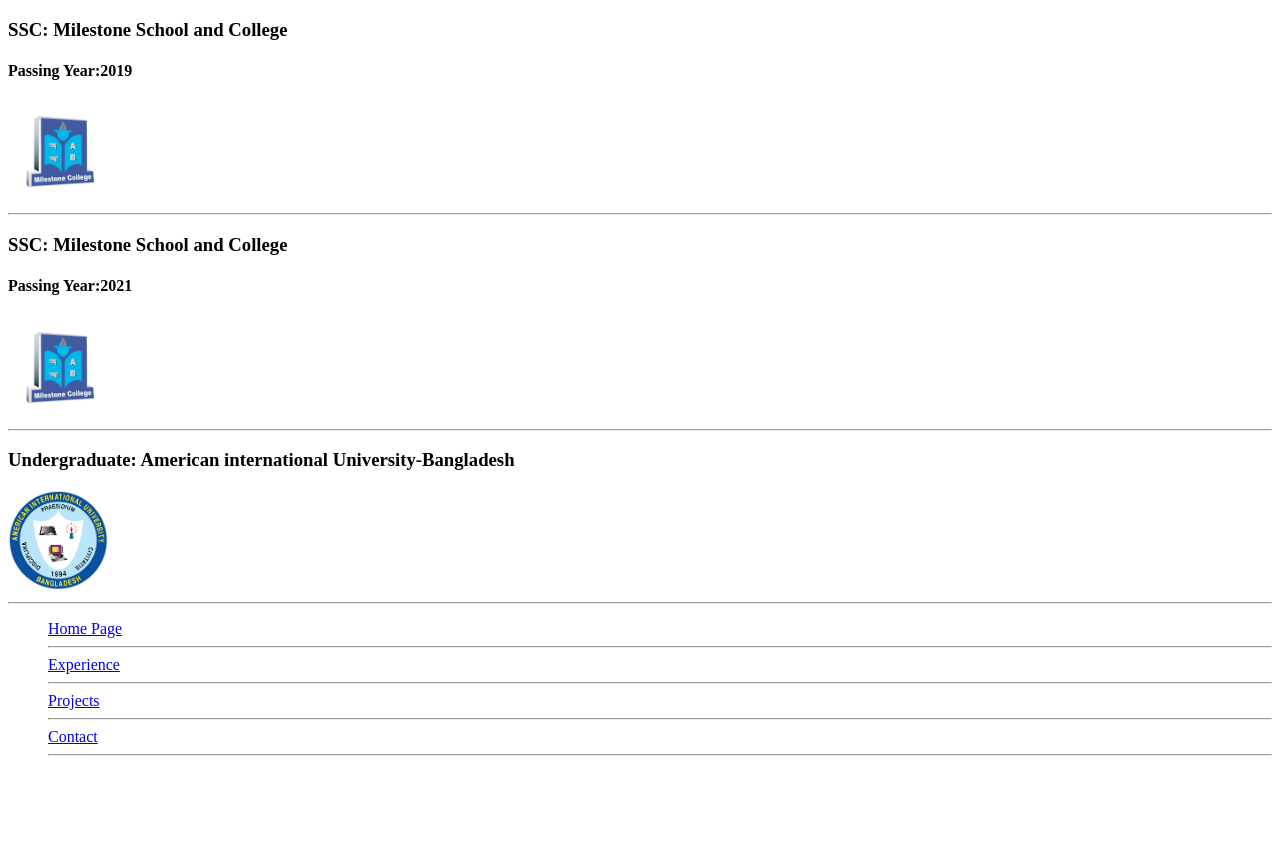
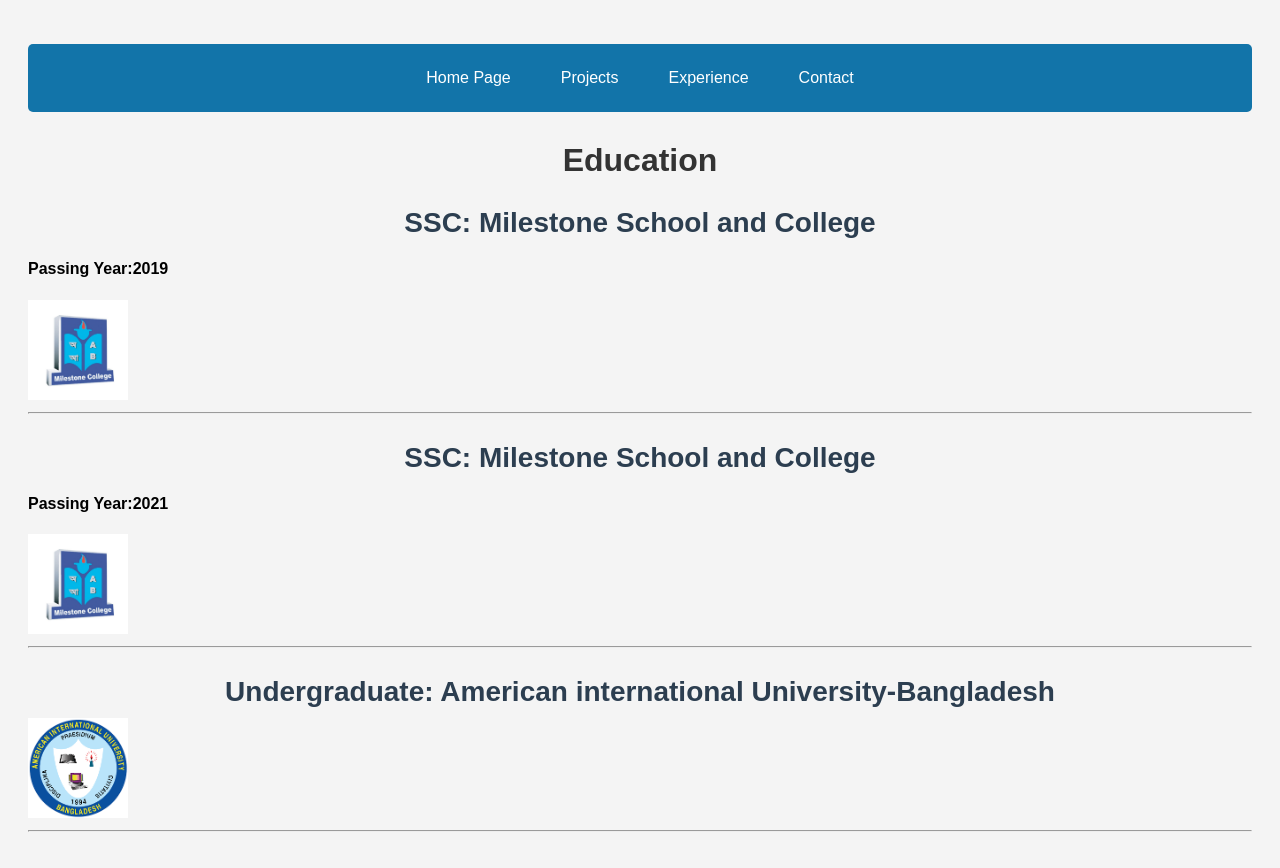
Before and after one commit to rafin-khan-ci/WBT-FALL-2025-2026, a PHP site: page /html/education.html in a window 1280 px wide. Before the commit the page ends 756 px from the top, so only its background shows below. Run offline with PHP 8.4, Linux system fonts and the light colour scheme.

Commit message:
22-48797-3

```diff
--- a/portfolio/css/contact.css
+++ b/portfolio/css/contact.css
@@ -11,7 +11,7 @@ ul {
     gap: 20px;
     margin-bottom: 30px;
     padding: 15px;
-    background-color: #333;
+    background-color: #1274a9;
     border-radius: 5px;
 }
 
@@ -23,7 +23,9 @@ ul a {
 }
 
 ul a:hover {
-    background-color: #555;
+    background-color: rgba(18, 89, 133, 0.517);
+    transform: scale(1.05);
+
 }
 
 h1 {
--- /dev/null
+++ b/portfolio/css/education.css
@@ -0,0 +1,43 @@
+body {
+    font-family: Arial, sans-serif;
+    background-color: #f4f4f4;
+    padding: 20px;
+}
+
+ul {
+    list-style: none;
+    display: flex;
+    justify-content: center;
+    gap: 20px;
+    margin-bottom: 30px;
+    padding: 15px;
+    background-color: #1274a9;
+    border-radius: 5px;
+}
+
+ul a {
+    text-decoration: none;
+    color: white;
+    padding: 10px 15px;
+    border-radius: 3px;
+}
+
+ul a:hover {
+    background-color: rgba(18, 89, 133, 0.517);
+    transform: scale(1.05);
+
+}
+
+h1 {
+    text-align: center;
+    margin: 5px 0;
+    color: #333;
+
+}
+
+h3 {
+    text-align: center;
+    color: #2c3e50;
+    margin-bottom: 10px;
+    font-size: 28px;
+}
--- a/portfolio/html/contact.html
+++ b/portfolio/html/contact.html
@@ -16,7 +16,7 @@
 
         <a href="../html/project.html">Projects</a>
 
-        <a href="../html/project.html">Projects</a>
+        <a href="../html/experience.html">Experience</a>
 
     </ul>
     <br>
--- a/portfolio/html/education.html
+++ b/portfolio/html/education.html
@@ -5,9 +5,22 @@
     <meta charset="UTF-8">
     <meta name="viewport" content="width=device-width, initial-scale=1.0">
     <title>Document</title>
+    <link rel="stylesheet" href="../css/education.css">
 </head>
 
 <body>
+    <ul>
+        <a href="../index.html">Home Page</a>
+
+        <a href="../html/project.html">Projects</a>
+
+        <a href="../html/experience.html">Experience</a>
+
+        <a href="../html/contact.html">Contact</a>
+
+    </ul>
+    <h1>Education</h1>
+
     <h3>SSC: Milestone School and College</h3>
     <h4>Passing Year:2019</h4>
     <img src="../data/channels4_profile.jpg" width="100" height="100">
@@ -19,16 +32,7 @@
     <h3>Undergraduate: American international University-Bangladesh</h3>
     <img src="../data/images.png" width="100" height="100">
     <hr>
-    <ul>
-        <a href="/portfolio/index.html">Home Page</a>
-        <hr>
-        <a href="/portfolio/html/experience.html">Experience</a>
-        <hr>
-        <a href="/portfolio/html/project.html">Projects</a>
-        <hr>
-        <a href="/portfolio/html/contact.html">Contact</a>
-        <hr>
-    </ul>
+
 </body>
 
 </html>
```
Also changed, not shown: portfolio/index.html (+12 -12 lines), portfolio/style.css (added, +30 -0 lines).
